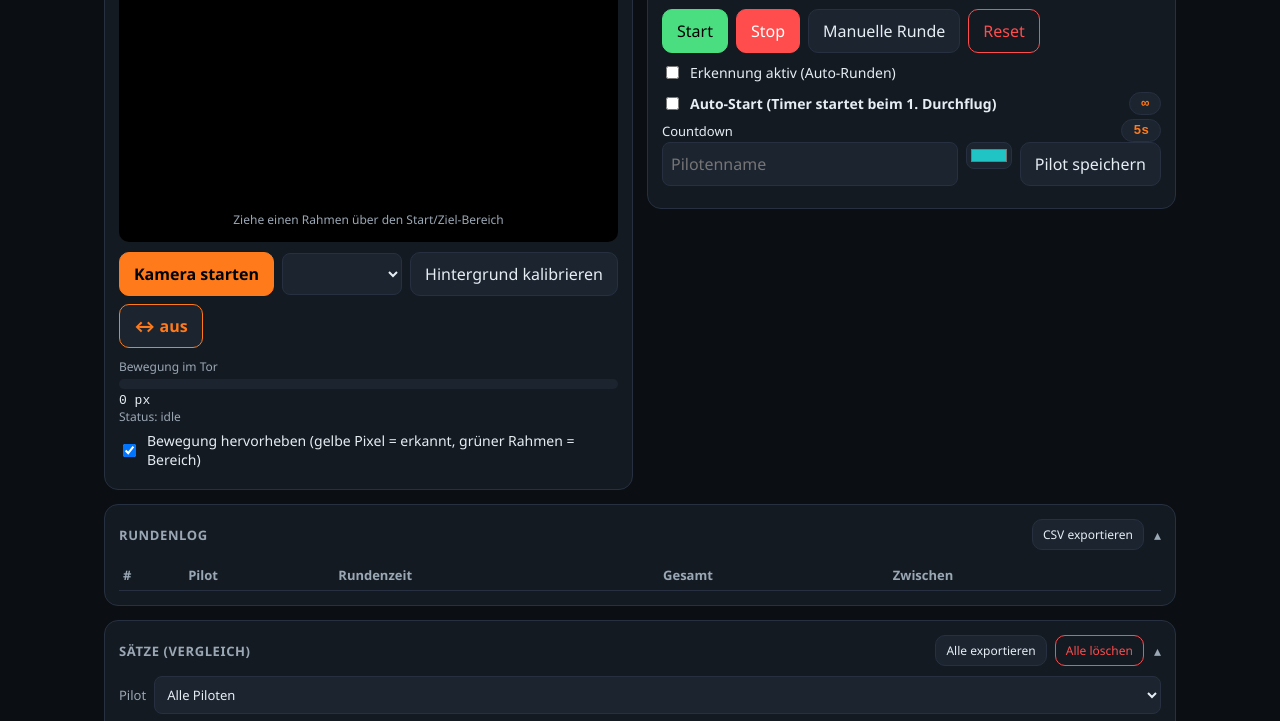
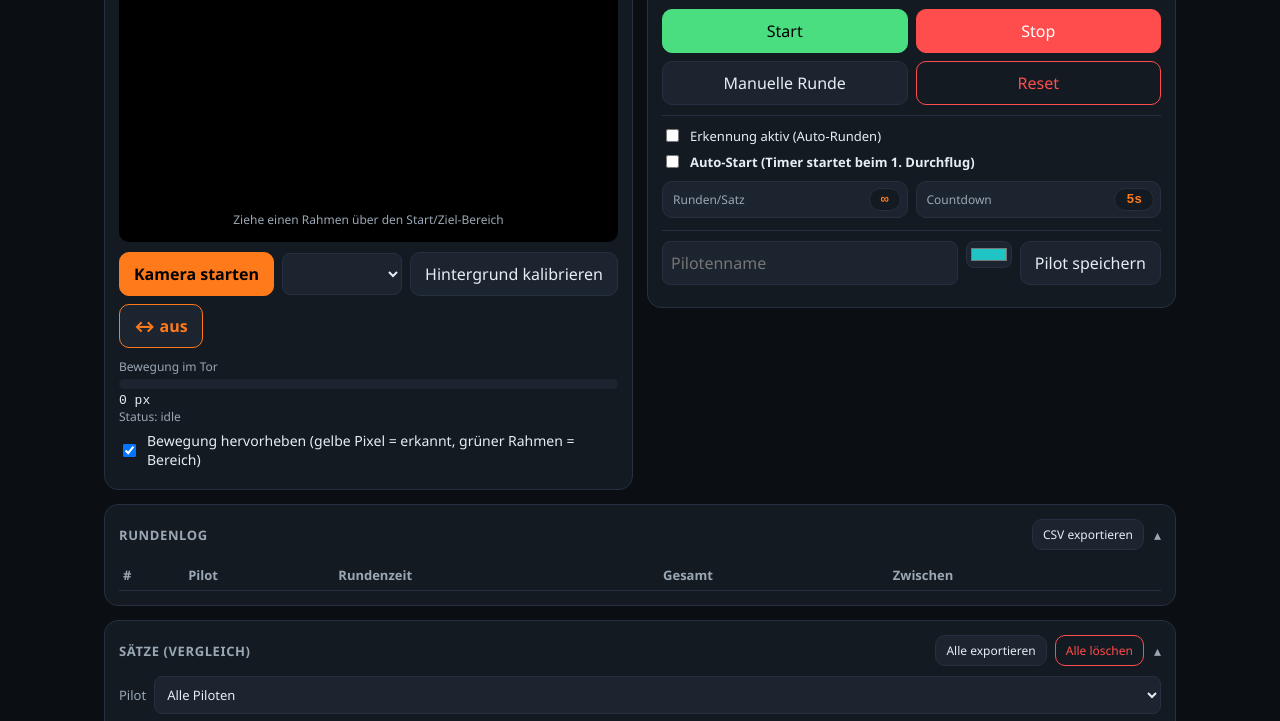
Before and after one commit to GrinseKaterFPV/KTR, a website: page index.html in a window 1280 px wide. Shown: the part 251-972 px from the top of the page. Drawn offline with Linux system fonts and the light colour scheme.

Commit message:
ReorganizeTimerSection

```diff
--- a/app.js
+++ b/app.js
@@ -1,7 +1,7 @@
 (() => {
   'use strict';
 
-  const APP_VERSION = '0.11.3';
+  const APP_VERSION = '0.11.4';
 
   // ---------- i18n ----------
   const I18N = {
@@ -132,6 +132,7 @@
       hint_auto: 'Auto-Start: Die erste Tor-Durchfahrt startet die Zeitmessung (sie zählt nicht als Runde). Nach der eingestellten Rundenzahl stoppt der Timer automatisch, der Satz wird gespeichert und beim nächsten Durchflug startet der nächste Satz. So kannst du mehrere Sätze fahren und am Ende vergleichen. 0 = unbegrenzt (manueller Stop).',
       auto_start_quick: 'Auto-Start (Timer startet beim 1. Durchflug)',
       laps_pop_title: 'Runden pro Satz',
+      laps_short: 'Runden/Satz',
       laps_less: 'Weniger',
       laps_more: 'Mehr',
       chart_title: 'Rundenverlauf',
@@ -275,6 +276,7 @@
       hint_auto: 'Auto-start: The first gate crossing starts the timer (it is not counted as a lap). After the configured number of laps the timer stops automatically, the set is saved, and the next crossing starts the next set. This lets you fly several sets and compare them at the end. 0 = unlimited (manual stop).',
       auto_start_quick: 'Auto-start (timer starts on 1st crossing)',
       laps_pop_title: 'Laps per set',
+      laps_short: 'Laps/set',
       laps_less: 'Less',
       laps_more: 'More',
       chart_title: 'Lap progress',
--- a/index.html
+++ b/index.html
@@ -77,15 +77,12 @@
         <button id="btnLapManual" class="btn" data-i18n="manual_lap">Manuelle Runde</button>
         <button id="btnReset" class="btn btn-danger" data-i18n="reset">Reset</button>
       </div>
-      <label class="toggle">
-        <input type="checkbox" id="armedToggle" />
-        <span data-i18n="armed">Erkennung aktiv (Auto-Runden)</span>
-      </label>
-      <div class="auto-row">
-        <label class="toggle auto-quick">
-          <input type="checkbox" id="autoStartQuick" />
-          <span data-i18n="auto_start_quick">Auto-Start (Timer startet beim 1. Durchflug)</span>
-        </label>
+      <div class="quick-panel">
+        <label class="check-row"><input type="checkbox" id="armedToggle" /> <span data-i18n="armed">Erkennung aktiv (Auto-Runden)</span></label>
+        <label class="check-row auto-quick"><input type="checkbox" id="autoStartQuick" /> <span data-i18n="auto_start_quick">Auto-Start (Timer startet beim 1. Durchflug)</span></label>
+        <div class="quick-fields">
+          <div class="quick-field">
+            <span class="quick-field-label" data-i18n="laps_short">Runden/Satz</span>
             <button type="button" class="quick-badge" id="autoLapsBadge" data-i18n-title="auto_laps" data-i18n-aria="auto_laps" title="Runden pro Satz (0 = unbegrenzt)" aria-label="Runden pro Satz (0 = unbegrenzt)">∞</button>
             <div class="laps-pop" id="lapsPop" hidden>
               <div class="laps-pop-title" data-i18n="laps_pop_title">Runden pro Satz</div>
@@ -100,8 +97,8 @@
               </div>
             </div>
           </div>
-      <div class="auto-row">
-        <span class="row-label" data-i18n="cd_row">Countdown</span>
+          <div class="quick-field">
+            <span class="quick-field-label" data-i18n="cd_row">Countdown</span>
             <button type="button" class="quick-badge" id="countdownBadge" data-i18n-title="prep_time" data-i18n-aria="prep_time" title="Vorbereitungszeit (s)" aria-label="Vorbereitungszeit (s)">5s</button>
             <div class="laps-pop" id="countdownPop" hidden>
               <div class="laps-pop-title" data-i18n="prep_time">Vorbereitungszeit (s)</div>
@@ -116,12 +113,16 @@
               </div>
             </div>
           </div>
+        </div>
+      </div>
+      <div class="pilot-panel">
         <div class="pilot-row">
           <input id="pilotName" type="text" data-i18n-ph="pilot_name" placeholder="Pilotenname" />
           <input type="color" id="pilotColor" class="pilot-color" value="#20c4c4" data-i18n-title="pilot_color" data-i18n-aria="pilot_color" title="Pilotfarbe" aria-label="Pilotfarbe" />
           <button id="btnAddPilot" data-i18n="save_pilot">Pilot speichern</button>
         </div>
         <div class="pilots" id="pilots"></div>
+      </div>
       </div>
     </details>
 
--- a/styles.css
+++ b/styles.css
@@ -111,7 +111,7 @@ button.btn-danger { background: transparent; color: var(--danger); border-color:
 .timer-row { display: grid; grid-template-columns: repeat(3,1fr); gap: 8px; margin-bottom: 12px; }
 .small-label { font-size: 11px; color: var(--muted); }
 .current-lap, .last-lap, .best-lap { font-family: monospace; font-size: 18px; font-weight: 700; margin-top: 2px; }
-.controls { display: flex; flex-wrap: wrap; gap: 8px; margin-bottom: 10px; }
+.controls { display: grid; grid-template-columns: 1fr 1fr; gap: 8px; margin-bottom: 4px; }
 .toggle { display: flex; align-items: center; gap: 8px; font-size: 14px; margin: 6px 0; }
 .pilot-row { display: flex; gap: 8px; }
 .pilot-row input { flex: 1; background: var(--elev); color: var(--text); border: 1px solid var(--border); border-radius: 8px; padding: 8px; }
@@ -189,12 +189,27 @@ td:nth-child(3), td:nth-child(4), td:nth-child(5) { font-family: monospace; }
 .settings-grid .check-row { display: flex; align-items: center; gap: 8px; grid-column: 1 / -1; }
 .hint { color: var(--muted); font-size: 12px; line-height: 1.5; margin-top: 10px; }
 
-/* ---- auto-start quick toggle ---- */
+/* ---- timer quick settings ---- */
 .auto-quick { font-weight: 600; }
 .auto-quick input:checked + span { color: var(--accent); }
-.auto-row { position: relative; display: flex; align-items: center; gap: 8px; }
-.auto-row .toggle { flex: 1; }
-.auto-row .row-label { flex: 1; font-size: 13px; }
+.quick-panel {
+  display: flex; flex-direction: column; gap: 7px;
+  margin-top: 10px; padding-top: 10px; border-top: 1px solid var(--border);
+}
+.quick-panel .check-row { display: flex; align-items: center; gap: 8px; font-size: 13px; }
+.quick-fields {
+  position: relative;
+  display: grid; grid-template-columns: repeat(auto-fit, minmax(128px, 1fr));
+  gap: 8px; margin-top: 3px;
+}
+.quick-field {
+  display: flex; align-items: center; justify-content: space-between; gap: 6px;
+  background: var(--elev); border: 1px solid var(--border); border-radius: 10px;
+  padding: 6px 6px 6px 10px;
+}
+.quick-field-label { flex: 1; font-size: 12px; color: var(--muted); line-height: 1.15; }
+.quick-field .quick-badge { background: var(--card); }
+.pilot-panel { margin-top: 12px; padding-top: 10px; border-top: 1px solid var(--border); }
 .quick-badge {
   font-family: monospace; font-size: 13px; font-weight: 700;
   background: var(--elev); border: 1px solid var(--border); border-radius: 999px;
@@ -248,8 +263,11 @@ td:nth-child(3), td:nth-child(4), td:nth-child(5) { font-family: monospace; }
   .timer-time { font-size: 34px; margin: 2px 0 6px; }
   .timer-row { gap: 6px; margin-bottom: 8px; }
   .current-lap, .last-lap, .best-lap { font-size: 15px; }
-  .controls { gap: 6px; margin-bottom: 8px; }
+  .controls { gap: 6px; margin-bottom: 4px; }
   .controls button { padding: 8px 10px; font-size: 13px; }
+  .quick-panel { gap: 5px; margin-top: 8px; padding-top: 8px; }
+  .quick-field { padding: 5px 5px 5px 8px; }
+  .quick-field-label { font-size: 11px; }
   .toggle { font-size: 13px; margin: 4px 0; }
   .sets-chart { height: 150px; }
 }
--- a/sw.js
+++ b/sw.js
@@ -1,4 +1,4 @@
-const CACHE = 'fpv-timer-v29';
+const CACHE = 'fpv-timer-v30';
 const ASSETS = ['./', './index.html', './styles.css', './app.js', './manifest.webmanifest', './icon-ktr.svg'];
 
 self.addEventListener('install', e => {
```
Lines whose indentation alone changed are shown as unchanged.
